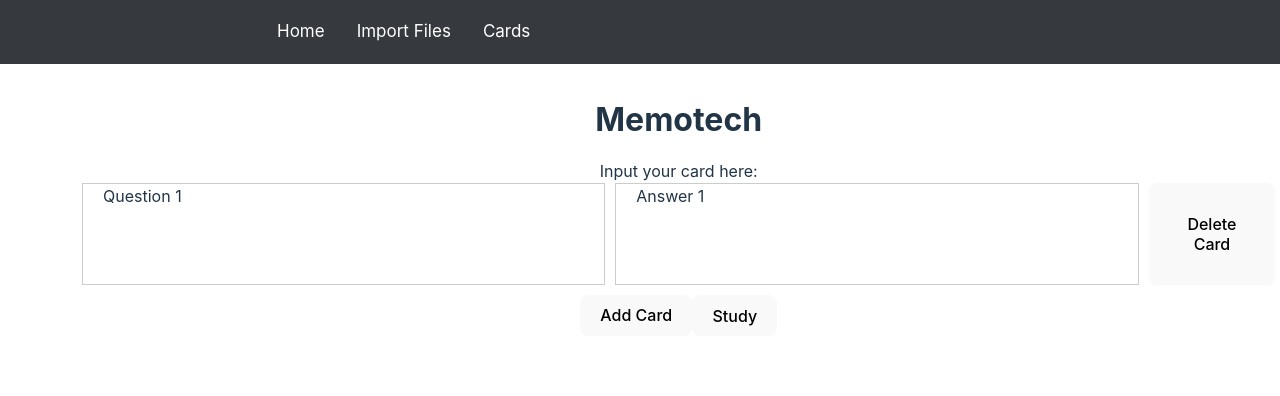
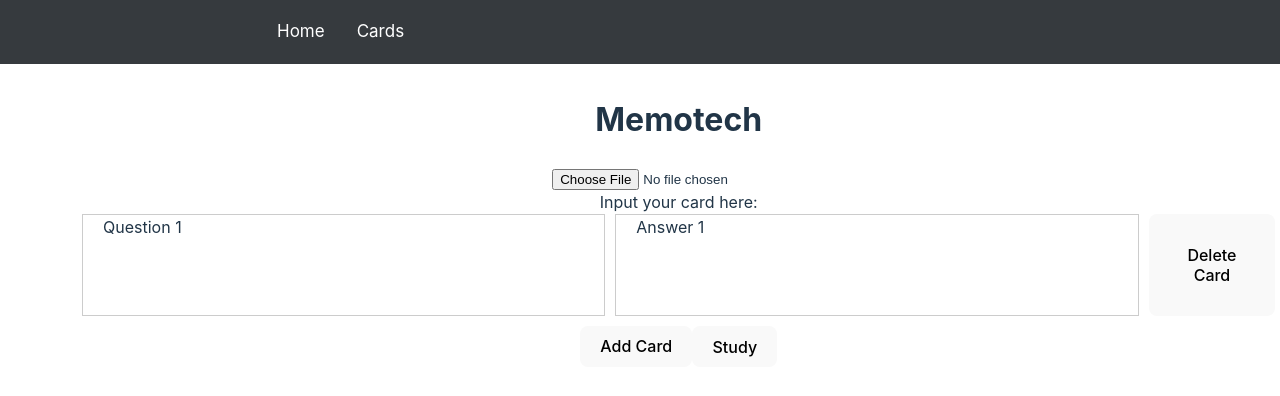
Before and after one commit to ryanhuang8/MemoTech, a React (Vite) app in the folder frontend/: page / in a window 1280 px wide. Shown: the top 396 px of the page. Built offline with nearby package versions, Linux system fonts and the light colour scheme.

Commit message:
feat: reconfigured import files

```diff
--- a/frontend/src/components/CardInput.tsx
+++ b/frontend/src/components/CardInput.tsx
@@ -1,5 +1,6 @@
 import React, { useState, ChangeEvent, useEffect } from 'react';
 import '../styles/CardInput.css';
+import ImportFiles from "../pages/ImportFiles";
 
 interface CardPair {
   id: number;
@@ -57,6 +58,8 @@ function CardInput() {
     return storedPairs ? JSON.parse(storedPairs) : [{ id: 1, question: '', answer: '' }];
   });
 
+  const [pairIdCounter, setPairIdCounter] = useState<number>(pairs.length + 1);
+
   const [cardDictionary, setCardDictionary] = useState<Record<number, CardPair>>({});
 
   useEffect(() => {
@@ -66,8 +69,9 @@ function CardInput() {
   const handleAddPair = () => {
     setPairs((prevPairs) => [
       ...prevPairs,
-      { id: prevPairs.length + 1, question: '', answer: '' },
+      { id: pairIdCounter, question: '', answer: '' },
     ]);
+    setPairIdCounter((prevCounter) => prevCounter + 1);
   };
 
   const handleDeletePair = (id: number) => {
@@ -75,6 +79,8 @@ function CardInput() {
       const updatedPairs = prevPairs.filter((pair) => pair.id !== id);
       return updatedPairs.map((pair, index) => ({ ...pair, id: index + 1 }));
     });
+
+    setPairIdCounter((prevCounter) => prevCounter - 1);
   };
 
   const handleInputChange = (id: number, field: string, value: string) => {
@@ -98,6 +104,7 @@ function CardInput() {
 
   return (
     <div>
+      <ImportFiles></ImportFiles>
       <div>Input your card here:</div>
       {pairs.map((pair) => (
         <CardPairComponent
--- a/frontend/src/components/Navbar.tsx
+++ b/frontend/src/components/Navbar.tsx
@@ -8,7 +8,6 @@ const Navbar = () => {
                 <div className="nav-tabs">
                 <ul>
                     <li><a href="/">Home</a></li>
-                    <li><a href="/import_files">Import Files</a></li>
                     <li><a href="/flashcard">Cards</a></li>
                 </ul>
                 </div>
--- a/frontend/src/pages/ImportFiles.tsx
+++ b/frontend/src/pages/ImportFiles.tsx
@@ -1,5 +1,3 @@
-import React from "react";
-import Navbar from "../components/Navbar";
 import "../styles/ImportFiles.css"; // Import a separate CSS file for styling
 
 function ImportFiles() {
@@ -17,19 +15,24 @@ function ImportFiles() {
           const parsedData = JSON.parse(fileContent);
 
           // Create a dictionary based on the parsed data
-          const cardDictionary = {};
-          parsedData.forEach((pair) => {
-            cardDictionary[pair.id] = pair;
-          });
+          const cardDictionary = [];
+          let index = 0;
+          for (const key in parsedData[0]) {
+            cardDictionary[index++] = {"id": index, "question": key, "answer": parsedData[0][key]};
+          }
 
+          console.log(parsedData[0])
           // Use the cardDictionary as needed
-          console.log("Card Dictionary:", cardDictionary);
+          localStorage.setItem('cardPairs', JSON.stringify(cardDictionary));
+          console.log(localStorage);
+          console.log("Card Dictionary:", JSON.stringify(cardDictionary));
         } catch (error) {
           console.error("Error parsing file:", error);
         }
       };
 
       reader.readAsText(selectedFile);
+      window.location.reload();
     } else {
       alert("Please select a valid text file (.txt)");
       // You can also clear the file input if needed
@@ -39,8 +42,6 @@ function ImportFiles() {
 
   return (
     <div>
-      <Navbar />
-      <h1 className="memotech-title">Memotech</h1>
       {/* File input button */}
       <input
         type="file"
--- a/frontend/src/utils/routing.tsx
+++ b/frontend/src/utils/routing.tsx
@@ -14,10 +14,6 @@ export const router = createBrowserRouter([
                 element: <Start />,
             },
             {
-                path: "import_files",
-                element: <ImportFiles />,
-            },
-            {
                 path: "flashcard",
                 element: <Card />,
             }
```
